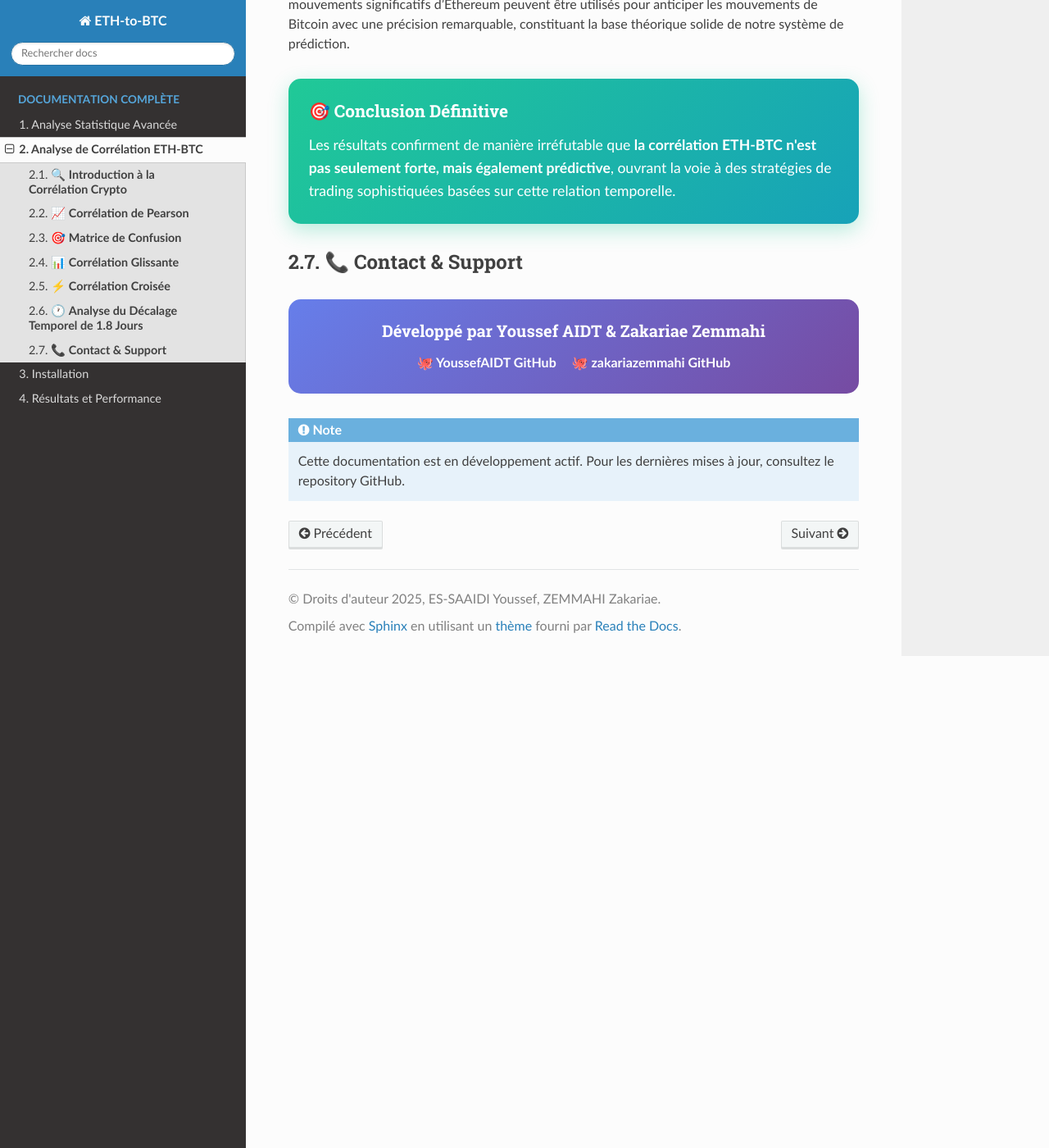
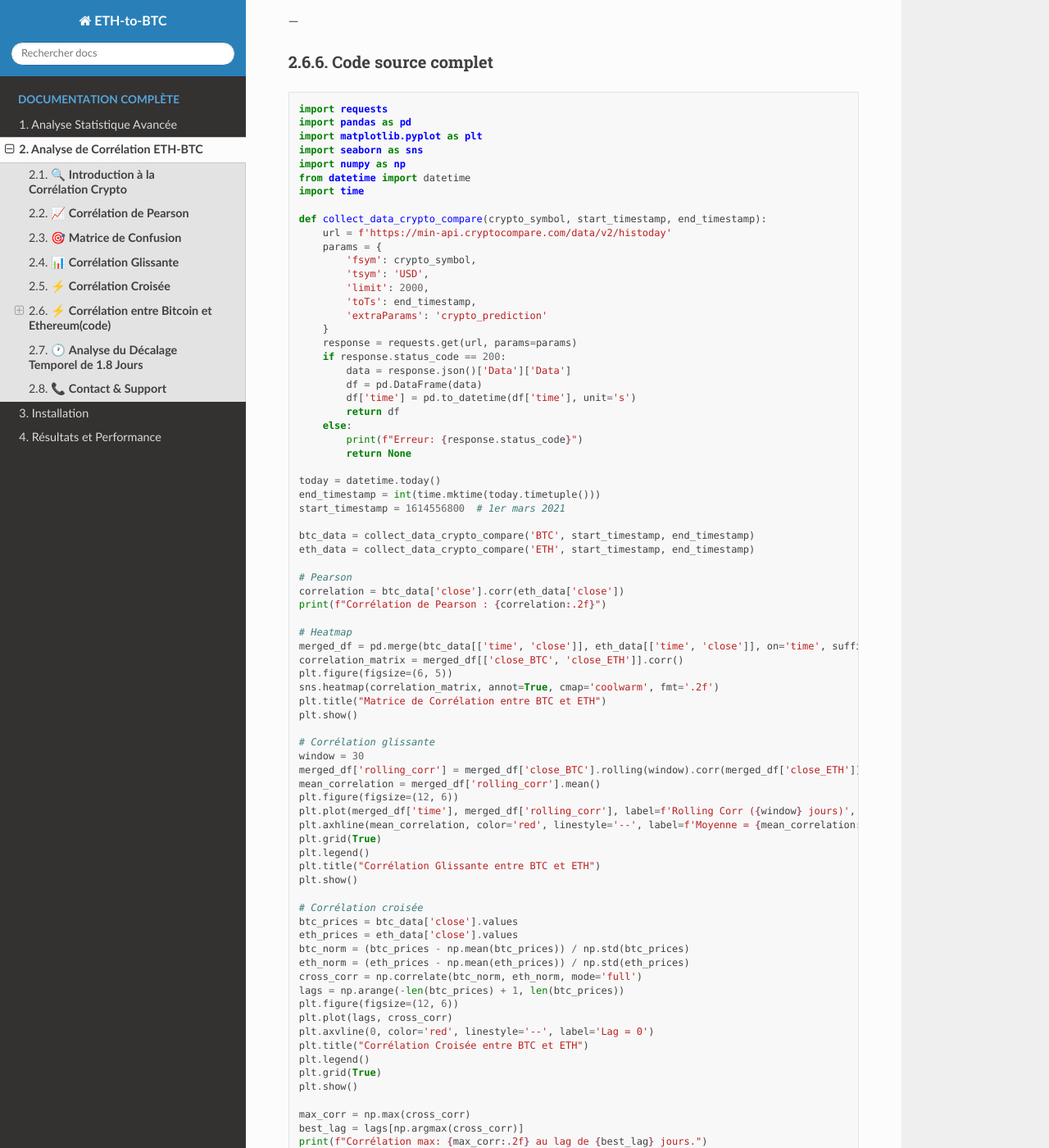
Before and after one commit to YoussefAIDT/ETH-to-BTC, a Sphinx documentation site: the page built from docs/source/correlation_analysis.rst, in a window 1280 px wide and 1400 px high, scrolled down 5063 px. Shown: the whole window at 82% size. Built offline with Sphinx 7.4.7 and the Read the Docs theme 3.1.0, drawn with Linux system fonts in a browser that asks for light colours; pages that are not in the unit, such as notebooks, are missing from menus; some of the changed text lies outside the part shown.

Commit message:
Update correlation_analysis.rst

```diff
--- a/docs/source/correlation_analysis.rst
+++ b/docs/source/correlation_analysis.rst
@@ -145,6 +145,140 @@ L'analyse de corrélation croisée examine la relation ETH-BTC à différents d
       <strong>🚀 Découverte Majeure :</strong> Cette analyse révèle un pattern crucial : <strong>Ethereum tend à précéder Bitcoin de 1.8 jours en moyenne</strong>. La corrélation croisée atteint son maximum à ce décalage, suggérant qu'Ethereum peut servir d'<strong>indicateur avancé</strong> pour les mouvements de Bitcoin. Cette découverte renforce considérablement la validité de notre approche prédictive.
    </div>
 
+⚡ **Corrélation entre Bitcoin et Ethereum(code)**
+============================================
+
+.. raw:: html
+
+   <div style="background: linear-gradient(135deg, #007bff 0%, #6610f2 100%); padding: 20px; border-radius: 12px; color: white; margin: 20px 0; box-shadow: 0 6px 20px rgba(0,123,255,0.3);">
+      <h3 style="margin: 0 0 10px 0; font-size: 1.5em;">📊 Analyse Statistique et Visuelle</h3>
+      <p style="margin: 0; opacity: 0.9;">
+        Étude approfondie de la corrélation entre les prix de clôture de Bitcoin (BTC) et Ethereum (ETH) sur la période 2021-aujourd'hui.
+      </p>
+   </div>
+
+1. Récupération des données
+---------------------------
+
+Les données sont collectées via l'API CryptoCompare pour la période allant de mars 2021 à aujourd'hui.
+
+2. Corrélation de Pearson
+-------------------------
+
+La corrélation de Pearson mesure la relation linéaire entre BTC et ETH, exprimée par un coefficient entre -1 et 1.
+
+3. Matrice de corrélation (heatmap)
+-----------------------------------
+
+Visualisation de la force de la relation via une matrice de corrélation annotée.
+
+4. Corrélation glissante (rolling correlation)
+----------------------------------------------
+
+Analyse de l’évolution temporelle de la corrélation sur une fenêtre glissante de 30 jours.
+
+5. Corrélation croisée (cross-correlation)
+------------------------------------------
+
+Détection d’éventuels décalages temporels (lags) entre les deux séries.
+
+---
+
+**Code source complet**
+-----------------------
+
+.. code-block:: python
+
+   import requests
+   import pandas as pd
+   import matplotlib.pyplot as plt
+   import seaborn as sns
+   import numpy as np
+   from datetime import datetime
+   import time
+
+   def collect_data_crypto_compare(crypto_symbol, start_timestamp, end_timestamp):
+       url = f'https://min-api.cryptocompare.com/data/v2/histoday'
+       params = {
+           'fsym': crypto_symbol,
+           'tsym': 'USD',
+           'limit': 2000,
+           'toTs': end_timestamp,
+           'extraParams': 'crypto_prediction'
+       }
+       response = requests.get(url, params=params)
+       if response.status_code == 200:
+           data = response.json()['Data']['Data']
+           df = pd.DataFrame(data)
+           df['time'] = pd.to_datetime(df['time'], unit='s')
+           return df
+       else:
+           print(f"Erreur: {response.status_code}")
+           return None
+
+   today = datetime.today()
+   end_timestamp = int(time.mktime(today.timetuple()))
+   start_timestamp = 1614556800  # 1er mars 2021
+
+   btc_data = collect_data_crypto_compare('BTC', start_timestamp, end_timestamp)
+   eth_data = collect_data_crypto_compare('ETH', start_timestamp, end_timestamp)
+
+   # Pearson
+   correlation = btc_data['close'].corr(eth_data['close'])
+   print(f"Corrélation de Pearson : {correlation:.2f}")
+
+   # Heatmap
+   merged_df = pd.merge(btc_data[['time', 'close']], eth_data[['time', 'close']], on='time', suffixes=('_BTC', '_ETH'))
+   correlation_matrix = merged_df[['close_BTC', 'close_ETH']].corr()
+   plt.figure(figsize=(6, 5))
+   sns.heatmap(correlation_matrix, annot=True, cmap='coolwarm', fmt='.2f')
+   plt.title("Matrice de Corrélation entre BTC et ETH")
+   plt.show()
+
+   # Corrélation glissante
+   window = 30
+   merged_df['rolling_corr'] = merged_df['close_BTC'].rolling(window).corr(merged_df['close_ETH'])
+   mean_correlation = merged_df['rolling_corr'].mean()
+   plt.figure(figsize=(12, 6))
+   plt.plot(merged_df['time'], merged_df['rolling_corr'], label=f'Rolling Corr ({window} jours)', color='purple')
+   plt.axhline(mean_correlation, color='red', linestyle='--', label=f'Moyenne = {mean_correlation:.2f}')
+   plt.grid(True)
+   plt.legend()
+   plt.title("Corrélation Glissante entre BTC et ETH")
+   plt.show()
+
+   # Corrélation croisée
+   btc_prices = btc_data['close'].values
+   eth_prices = eth_data['close'].values
+   btc_norm = (btc_prices - np.mean(btc_prices)) / np.std(btc_prices)
+   eth_norm = (eth_prices - np.mean(eth_prices)) / np.std(eth_prices)
+   cross_corr = np.correlate(btc_norm, eth_norm, mode='full')
+   lags = np.arange(-len(btc_prices) + 1, len(btc_prices))
+   plt.figure(figsize=(12, 6))
+   plt.plot(lags, cross_corr)
+   plt.axvline(0, color='red', linestyle='--', label='Lag = 0')
+   plt.title("Corrélation Croisée entre BTC et ETH")
+   plt.legend()
+   plt.grid(True)
+   plt.show()
+
+   max_corr = np.max(cross_corr)
+   best_lag = lags[np.argmax(cross_corr)]
+   print(f"Corrélation max: {max_corr:.2f} au lag de {best_lag} jours.")
+
+---
+
+.. raw:: html
+
+   <div style="background: #d4edda; padding: 20px; border-left: 5px solid #28a745; margin: 20px 0; border-radius: 0 10px 10px 0;">
+      <strong>✅ Résultats clés :</strong>
+      <ul style="margin: 10px 0 0 20px;">
+        <li>La corrélation de Pearson est élevée (proche de 1), indiquant une forte co-dépendance entre BTC et ETH.</li>
+        <li>La corrélation glissante révèle des périodes de décorrélation temporaire.</li>
+        <li>La corrélation croisée montre un pic maximal sans grand décalage temporel, suggérant une synchronisation étroite.</li>
+      </ul>
+   </div>
+
 🕐 **Analyse du Décalage Temporel de 1.8 Jours**
 ================================================
 
```
